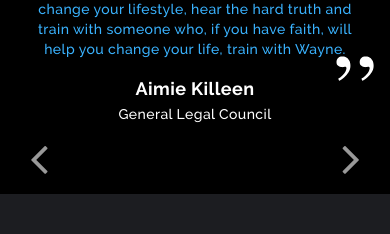
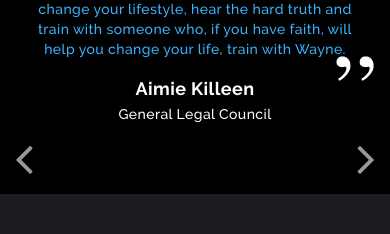
Before and after one commit to adeputras/wg-fitnes, a plain HTML site: page index.html in a window 390 px wide. Shown: the part 3460-3694 px from the top of the page. Drawn offline with Linux system fonts and the light colour scheme.

Commit message:
Update style.css

```diff
--- a/css/style.css
+++ b/css/style.css
@@ -954,6 +954,12 @@ img {
     top: auto;
     bottom: -50px;
   }
+  .testimonial-slider .arrow-left{
+    padding-left: 0;
+  }
+  .testimonial-slider .arrow-right{
+    padding-right: 0;
+  }
   .testimonial-slider .slide {
     padding: 0;
   }
```
